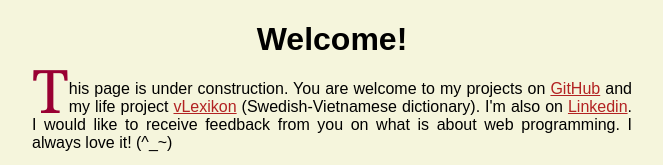
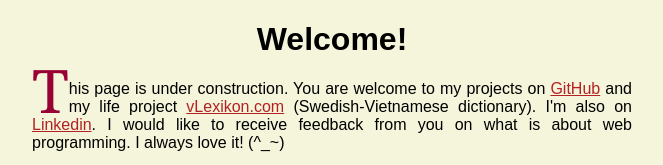
Before and after one commit to nguyenkhois/nguyenkhois.github.io, a plain HTML site: page index.html in a window 1280 px wide. Shown: the top 165 px of the page, without its empty margins (308-971 px from the left). Drawn offline with Linux system fonts and the light colour scheme.

Commit message:
Update index.html

```diff
--- a/index.html
+++ b/index.html
@@ -14,7 +14,7 @@
 
     <article>
         <p>This page is under construction. You are welcome to my projects on <a href="https://github.com/nguyenkhois/" target="_blank">GitHub</a> and my life project <a
-                href="https://www.vlexikon.com/" target="_blank">vLexikon</a> (Swedish-Vietnamese dictionary). I'm also on
+                href="https://www.vlexikon.com/" target="_blank">vLexikon.com</a> (Swedish-Vietnamese dictionary). I'm also on
             <a href="https://www.linkedin.com/in/khoi-le-b5225814b/">Linkedin</a>. I would like to receive feedback from you on what is about web programming. I always love it! (^_~)</p>
         <p>Sincerely, Khoi Le</p>
     </article>
```
